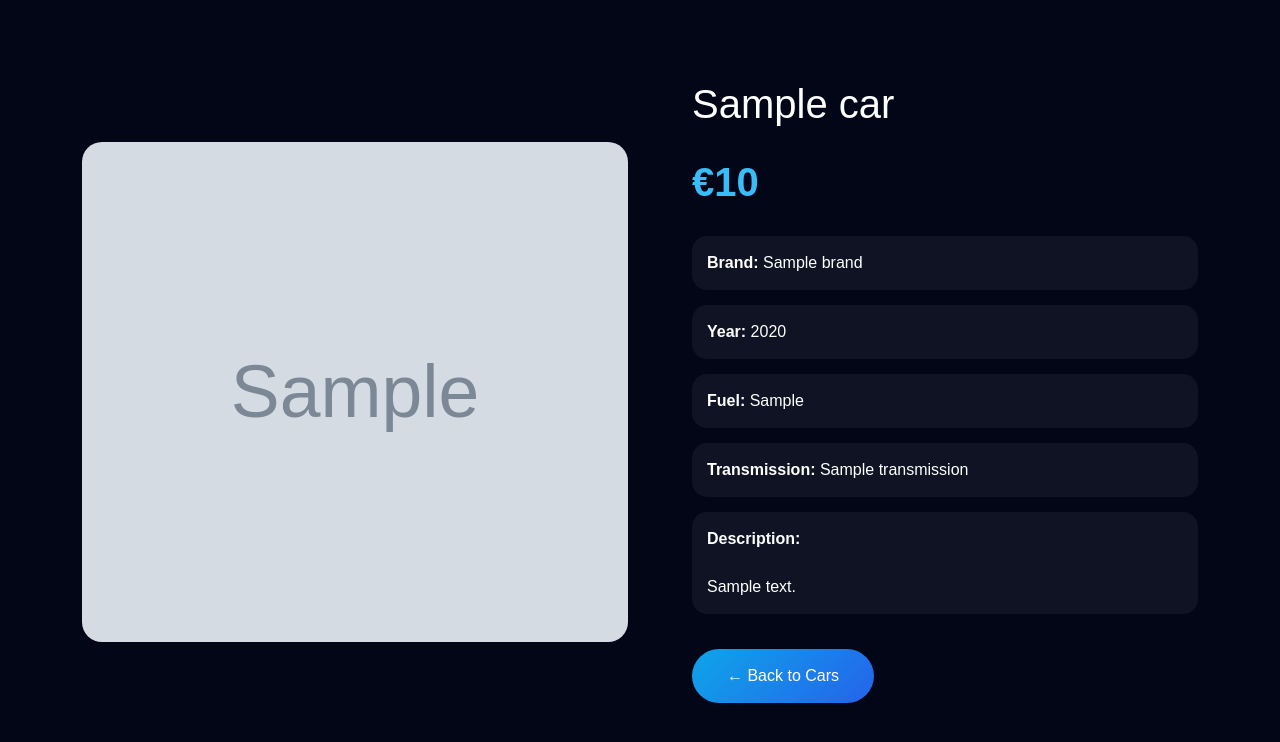
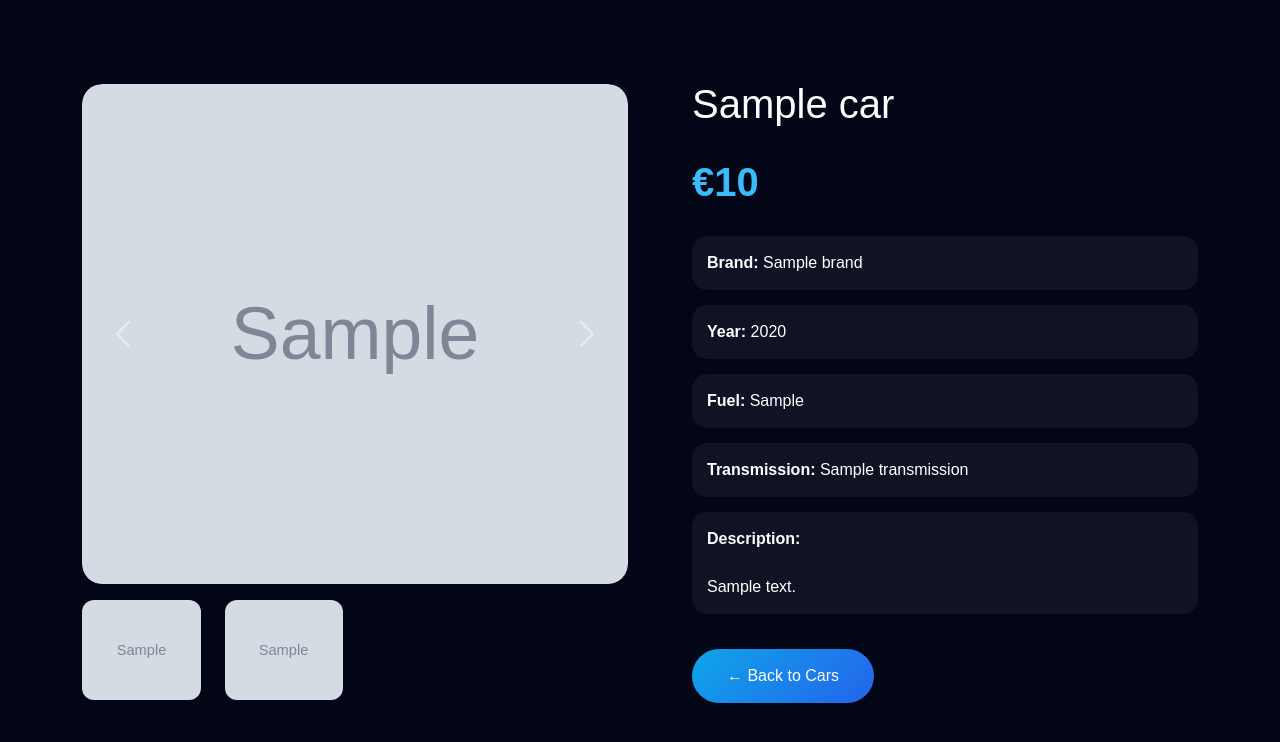
Before and after one commit to neerojstha/car-retailer, a Django app: template cars/templates/cars/car_detail.html in a window 1280 px wide. Shown: the top 742 px of the page. Run offline with Django 5.2, Linux system fonts and the light colour scheme; the template is opened without the code that fills it: most values are stand-ins (such as "Sample title", 1, 10 or a date in 2020); grey boxes marked "Sample" are stand-in pictures.

Commit message:
car detail updated

```diff
--- a/cars/templates/cars/car_detail.html
+++ b/cars/templates/cars/car_detail.html
@@ -19,11 +19,24 @@
             padding: 80px 0;
         }
 
-        .car-image img {
+        /* NEW CAROUSEL IMAGE STYLE */
+        .car-slider-image {
             width: 100%;
             border-radius: 20px;
             height: 500px;
             object-fit: cover;
+        }
+
+        .carousel {
+            overflow: hidden;
+            border-radius: 20px;
+        }
+
+        .thumbnail-img {
+            height: 100px;
+            object-fit: cover;
+            border-radius: 12px;
+            width: 100%;
         }
 
         .car-info {
@@ -53,8 +66,21 @@
             display: inline-block;
             margin-top: 20px;
         }
+
+        .btn-premium:hover {
+            color: white;
+            transform: translateY(-2px);
+        }
+
+        @media(max-width: 991px) {
+            .car-info {
+                padding-left: 0;
+                margin-top: 40px;
+            }
+        }
     </style>
 </head>
+
 <body>
 
 <section class="detail-section">
@@ -62,13 +88,73 @@
 
         <div class="row align-items-center">
 
+            <!-- LEFT SIDE IMAGE SLIDER -->
             <div class="col-lg-6">
-                <div class="car-image">
-                    <img src="{{ car.image.url }}" alt="{{ car.title }}">
+
+                <div id="carCarousel" class="carousel slide">
+
+                    <div class="carousel-inner">
+
+                        <!-- Main Image -->
+                        <div class="carousel-item active">
+                            <img src="{{ car.image.url }}"
+                                 class="d-block w-100 car-slider-image"
+                                 alt="{{ car.title }}">
+                        </div>
+
+                        <!-- Extra Images -->
+                        {% for img in car.images.all %}
+                        <div class="carousel-item">
+                            <img src="{{ img.image.url }}"
+                                 class="d-block w-100 car-slider-image"
+                                 alt="{{ car.title }}">
+                        </div>
+                        {% endfor %}
+
+                    </div>
+
+                    <!-- Prev -->
+                    <button class="carousel-control-prev"
+                            type="button"
+                            data-bs-target="#carCarousel"
+                            data-bs-slide="prev">
+
+                        <span class="carousel-control-prev-icon"></span>
+                    </button>
+
+                    <!-- Next -->
+                    <button class="carousel-control-next"
+                            type="button"
+                            data-bs-target="#carCarousel"
+                            data-bs-slide="next">
+
+                        <span class="carousel-control-next-icon"></span>
+                    </button>
+
                 </div>
+
+                <!-- THUMBNAILS -->
+                <div class="row mt-3">
+
+                    <div class="col-3">
+                        <img src="{{ car.image.url }}"
+                             class="thumbnail-img">
+                    </div>
+
+                    {% for img in car.images.all %}
+                    <div class="col-3">
+                        <img src="{{ img.image.url }}"
+                             class="thumbnail-img">
+                    </div>
+                    {% endfor %}
+
+                </div>
+
             </div>
 
+            <!-- RIGHT SIDE INFO -->
             <div class="col-lg-6">
+
                 <div class="car-info">
 
                     <h1 class="mb-4">{{ car.title }}</h1>
@@ -103,6 +189,7 @@
                     </a>
 
                 </div>
+
             </div>
 
         </div>
@@ -110,5 +197,8 @@
     </div>
 </section>
 
+<!-- IMPORTANT FOR CAROUSEL -->
+<script src="https://cdn.jsdelivr.net/npm/bootstrap@5.3.3/dist/js/bootstrap.bundle.min.js"></script>
+
 </body>
 </html>
```
Also changed, not shown: cars/admin.py (+12 -2 lines), cars/models.py (+17 -3 lines), cars/migrations/0002_remove_car_created_at_remove_car_fuel_type_and_more.py (added), db.sqlite3.
